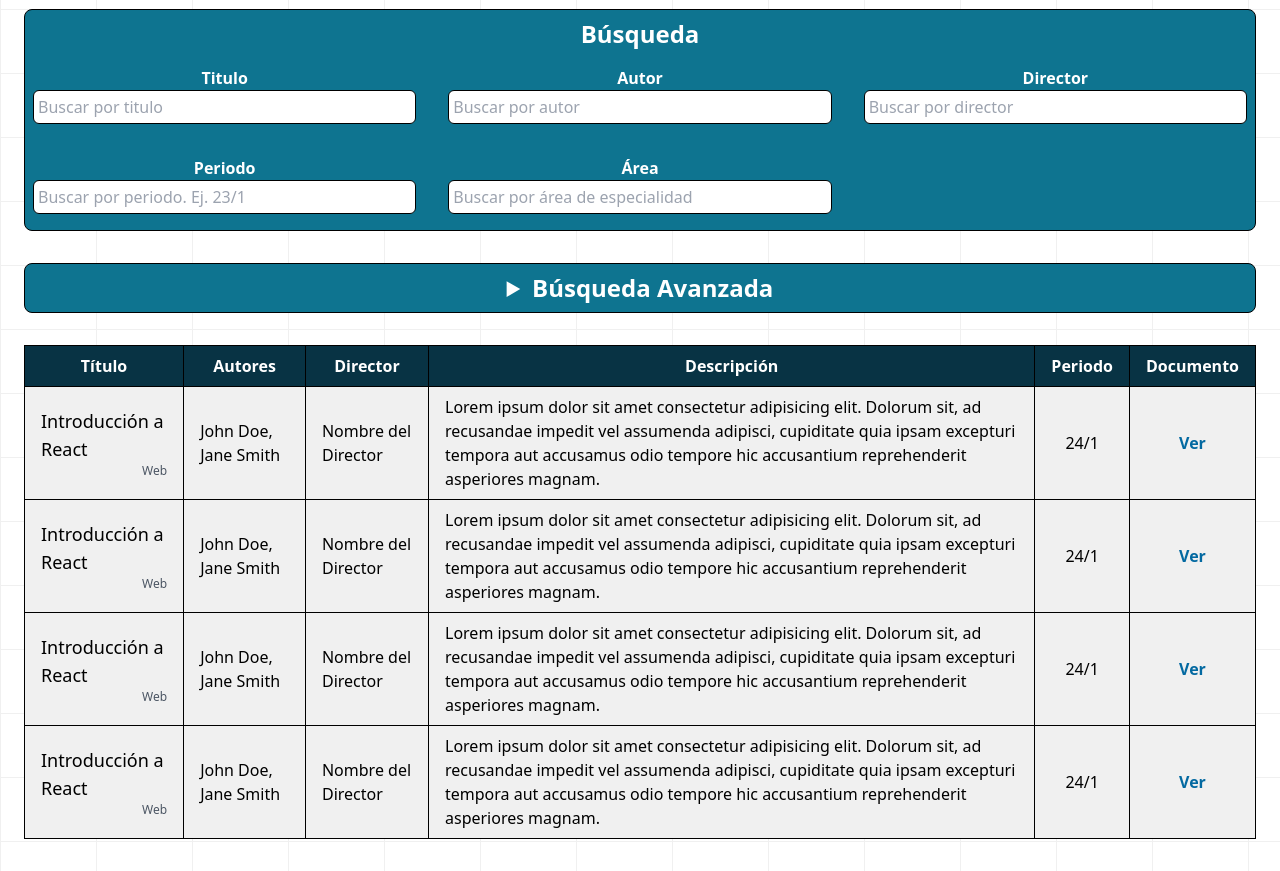
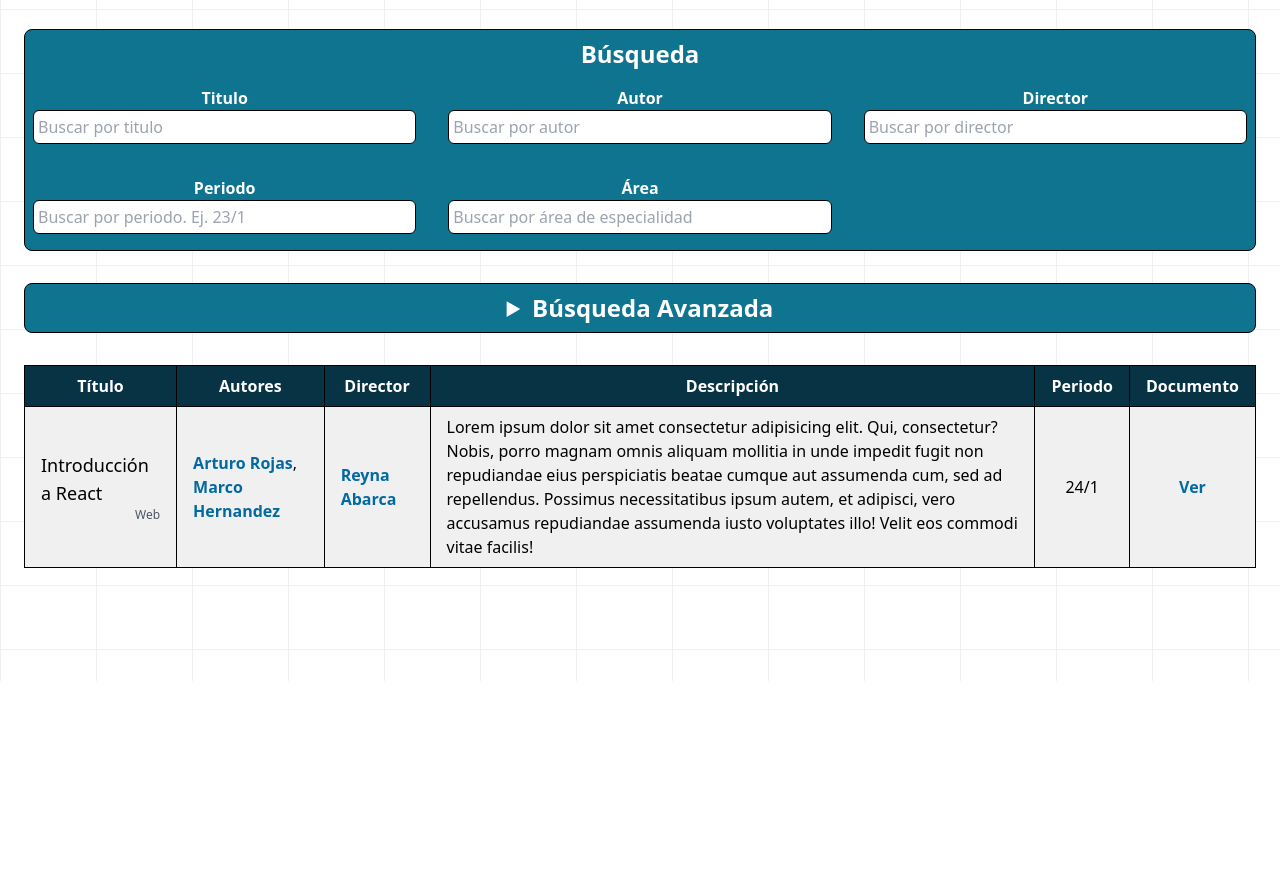
Before and after one commit to xArtu/vistas-proyecto, a website: page consulta.html in a window 1280 px wide. Shown: the part 119-990 px from the top of the page. After the commit the page ends 800 px from the top, so only its background shows below. Drawn offline with Linux system fonts and the light colour scheme.

Commit message:
actualización

```diff
--- a/consulta.html
+++ b/consulta.html
@@ -16,7 +16,7 @@
         <div class="mx-auto max-w-screen-xl">
             <main class="my-8 px-4 md:px-6">
                 <div class="mb-8">
-                    <h1 class="text-4xl font-bold text-center">Repositorio de <span class="underline decoration-sky-600">Trabajos Terminales</span></h1>
+                    <h1 class="text-6xl font-bold text-center">Repositorio de <span class="underline decoration-sky-600">Trabajos Terminales</span></h1>
                     <p class="text-gray-500 text-center">Explora nuestra biblioteca de Trabajos Terminales.</p>
                 </div>
 
@@ -79,48 +79,9 @@
                                             <div class="text-xs text-gray-600 text-end">Web</div>
                                         </div>
                                     </td>
-                                    <td class="px-4 py-2 border border-black">John Doe, Jane Smith</td>
-                                    <td class="px-4 py-2 border border-black">Nombre del Director</td>
-                                    <td class="px-4 py-2 border border-black">Lorem ipsum dolor sit amet consectetur adipisicing elit. Dolorum sit, ad recusandae impedit vel assumenda adipisci, cupiditate quia ipsam excepturi tempora aut accusamus odio tempore hic accusantium reprehenderit asperiores magnam.</td>
-                                    <td class="px-4 py-2 border border-black text-center">24/1</td>
-                                    <td class="px-4 py-2 border border-black text-center"><a href="#" class="text-sky-700 font-bold hover:underline decoration-sky-600">Ver</a></td>
-                                </tr>
-                                <tr>
-                                    <td class="px-4 py-2 border border-black">
-                                        <div class="flex flex-col">
-                                            <div class="text-lg">Introducción a React</div>
-                                            <div class="text-xs text-gray-600 text-end">Web</div>
-                                        </div>
-                                    </td>
-                                    <td class="px-4 py-2 border border-black">John Doe, Jane Smith</td>
-                                    <td class="px-4 py-2 border border-black">Nombre del Director</td>
-                                    <td class="px-4 py-2 border border-black">Lorem ipsum dolor sit amet consectetur adipisicing elit. Dolorum sit, ad recusandae impedit vel assumenda adipisci, cupiditate quia ipsam excepturi tempora aut accusamus odio tempore hic accusantium reprehenderit asperiores magnam.</td>
-                                    <td class="px-4 py-2 border border-black text-center">24/1</td>
-                                    <td class="px-4 py-2 border border-black text-center"><a href="#" class="text-sky-700 font-bold hover:underline decoration-sky-600">Ver</a></td>
-                                </tr>
-                                <tr>
-                                    <td class="px-4 py-2 border border-black">
-                                        <div class="flex flex-col">
-                                            <div class="text-lg">Introducción a React</div>
-                                            <div class="text-xs text-gray-600 text-end">Web</div>
-                                        </div>
-                                    </td>
-                                    <td class="px-4 py-2 border border-black">John Doe, Jane Smith</td>
-                                    <td class="px-4 py-2 border border-black">Nombre del Director</td>
-                                    <td class="px-4 py-2 border border-black">Lorem ipsum dolor sit amet consectetur adipisicing elit. Dolorum sit, ad recusandae impedit vel assumenda adipisci, cupiditate quia ipsam excepturi tempora aut accusamus odio tempore hic accusantium reprehenderit asperiores magnam.</td>
-                                    <td class="px-4 py-2 border border-black text-center">24/1</td>
-                                    <td class="px-4 py-2 border border-black text-center"><a href="#" class="text-sky-700 font-bold hover:underline decoration-sky-600">Ver</a></td>
-                                </tr>
-                                <tr>
-                                    <td class="px-4 py-2 border border-black">
-                                        <div class="flex flex-col">
-                                            <div class="text-lg">Introducción a React</div>
-                                            <div class="text-xs text-gray-600 text-end">Web</div>
-                                        </div>
-                                    </td>
-                                    <td class="px-4 py-2 border border-black">John Doe, Jane Smith</td>
-                                    <td class="px-4 py-2 border border-black">Nombre del Director</td>
-                                    <td class="px-4 py-2 border border-black">Lorem ipsum dolor sit amet consectetur adipisicing elit. Dolorum sit, ad recusandae impedit vel assumenda adipisci, cupiditate quia ipsam excepturi tempora aut accusamus odio tempore hic accusantium reprehenderit asperiores magnam.</td>
+                                    <td class="px-4 py-2 border border-black"><a href="" class="text-sky-700 font-bold hover:underline decoration-sky-600">Arturo Rojas</a>, <a href="" class="text-sky-700 font-bold hover:underline decoration-sky-600">Marco Hernandez</a></td>
+                                    <td class="px-4 py-2 border border-black"><a href="" class="text-sky-700 font-bold hover:underline decoration-sky-600">Reyna Abarca</a></td>
+                                    <td class="px-4 py-2 border border-black">Lorem ipsum dolor sit amet consectetur adipisicing elit. Qui, consectetur? Nobis, porro magnam omnis aliquam mollitia in unde impedit fugit non repudiandae eius perspiciatis beatae cumque aut assumenda cum, sed ad repellendus. Possimus necessitatibus ipsum autem, et adipisci, vero accusamus repudiandae assumenda iusto voluptates illo! Velit eos commodi vitae facilis!</td>
                                     <td class="px-4 py-2 border border-black text-center">24/1</td>
                                     <td class="px-4 py-2 border border-black text-center"><a href="#" class="text-sky-700 font-bold hover:underline decoration-sky-600">Ver</a></td>
                                 </tr>
```
Also changed, not shown: index.html (+2 -1 lines), css/output.css.
